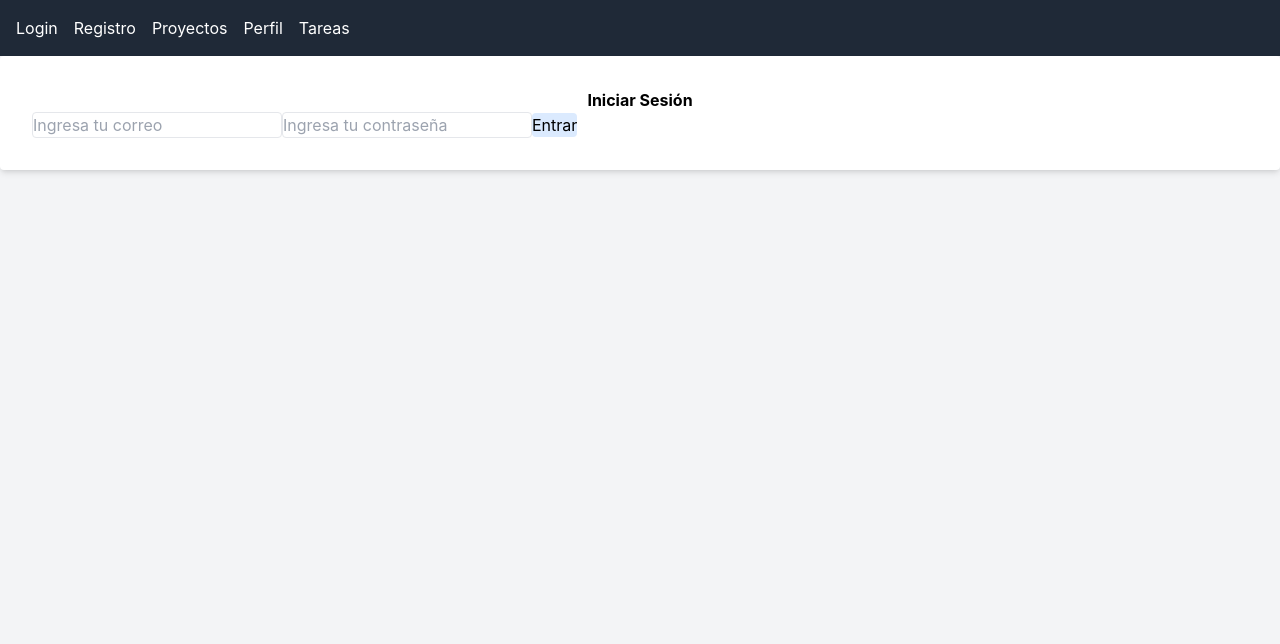
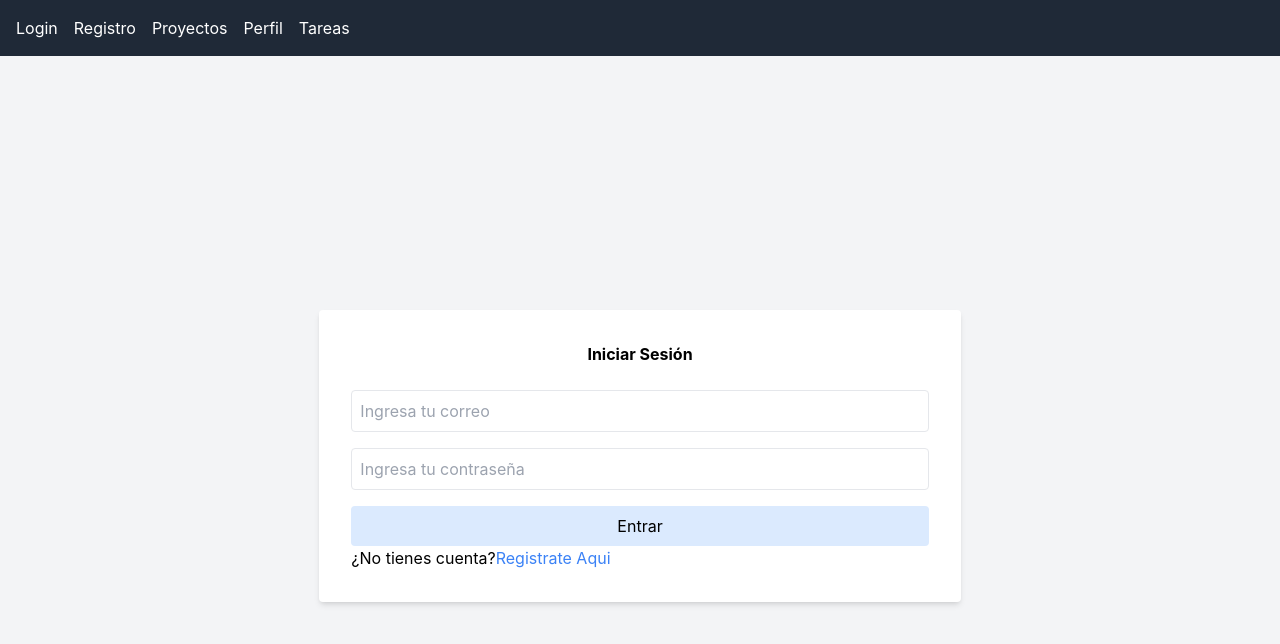
Before and after one commit to JorgeFierroo/FastPlanner, a React (Create React App) app in the folder frontend/: page /login in a window 1280 px wide. Shown: the top 644 px of the page. Built offline with nearby package versions, Linux system fonts and the light colour scheme; the HTML template or start-up script is replaced by a standard one.

Commit message:
se añadio un poco de estilo a las paginas de login e inicio de sesion

```diff
--- a/frontend/src/pages/Login.tsx
+++ b/frontend/src/pages/Login.tsx
@@ -1,4 +1,5 @@
 import { useState } from "react";
+import {Link} from "react-router-dom";
 
 export default function Login() {
   const [email, setEmail] = useState("");
@@ -11,24 +12,30 @@ export default function Login() {
   };
 
   return (
-    <div className="flex-justify-center items-center h-screen bg-gray-100">
+    <div className="flex justify-center items-center h-screen bg-gray-100">
       <form onSubmit={handleSumbit} className="bg-white p-8 rounded shadow-md">
-        <h2 className="font-bold text-center">Iniciar Sesión</h2>
+        <h2 className="font-bold text-center mb-6">Iniciar Sesión</h2>
         <input
           type="email"
           placeholder="Ingresa tu correo"
           value={email}
           onChange={(e) => setEmail(e.target.value)}
-          className="rounded border"
+          className="rounded border p-2 mb-4 focus:outline-none focus:ring-2 focus:ring-blue-200 w-full"
         />
         <input
           type="password"
           placeholder="Ingresa tu contraseña"
           value={email}
           onChange={(e) => setPassword(e.target.value)}
-          className="border rounded"
+          className="rounded border p-2 mb-4 focus:outline-none focus:ring-2 focus:ring-blue-200 w-full"
         />
-        <button type="submit" className="rounded bg-blue-100 hover:bg-blue-200">Entrar</button>
+        <button type="submit" className="rounded bg-blue-100 hover:bg-blue-200 w-full py-2 transition">Entrar</button>
+        <p>
+          ¿No tienes cuenta?
+          <Link to="/register" className="text-blue-500 hover:underline">
+            Registrate Aqui
+          </Link>
+        </p>
       </form>
     </div>
   );
--- a/frontend/src/pages/Register.tsx
+++ b/frontend/src/pages/Register.tsx
@@ -16,33 +16,33 @@ export default function Register() {
   };
 
   return (
-    <div className="flex-justify-center items-center h-screen bg-gray-100">
-      <form onSubmit={handleSumbit} className="rounded">
-        <h2 className="font-bold text_center">Registrarse</h2>
+    <div className="flex justify-center items-center h-screen bg-gray-100">
+      <form onSubmit={handleSumbit} className="rounded bg-white shadow-md w-96 p-8">
+        <h2 className="font-bold text-center mb-6">Registrarse</h2>
         <input
           type="email"
           placeholder="Ingrese su correo"
           value={email}
           onChange={(e) => setEmail(e.target.value)}
-          className="border rounded"
+          className="border rounded w-full mb-4 p-2 focus:outline-none focus:ring-2 focus:ring-blue-200"
         />
         <input
           type="password"
           placeholder="Ingrese su contraseña"
           value={password}
           onChange={(e) => setPassword(e.target.value)}
-          className="border rounded"
+          className="border rounded w-full mb-4 p-2 focus:outline-none focus:ring-2 focus:ring-blue-200"
         />
         <input
           type="password"
           placeholder="Confirme su contraseña"
           value={confirmPassword}
           onChange={(e) => setConfirmPassword(e.target.value)}
-          className="border rounded"
+          className="border rounded w-full mb-4 p-2 focus:outline-none focus:ring-2 focus:ring-blue-200"
         />
         <button
           type="submit"
-          className="border rounded bg-green-100 hover:bg-green-200"
+          className="border rounded bg-green-100 hover:bg-green-200 w-full p-2 transition"
         >
           Registrarse
         </button>
```
